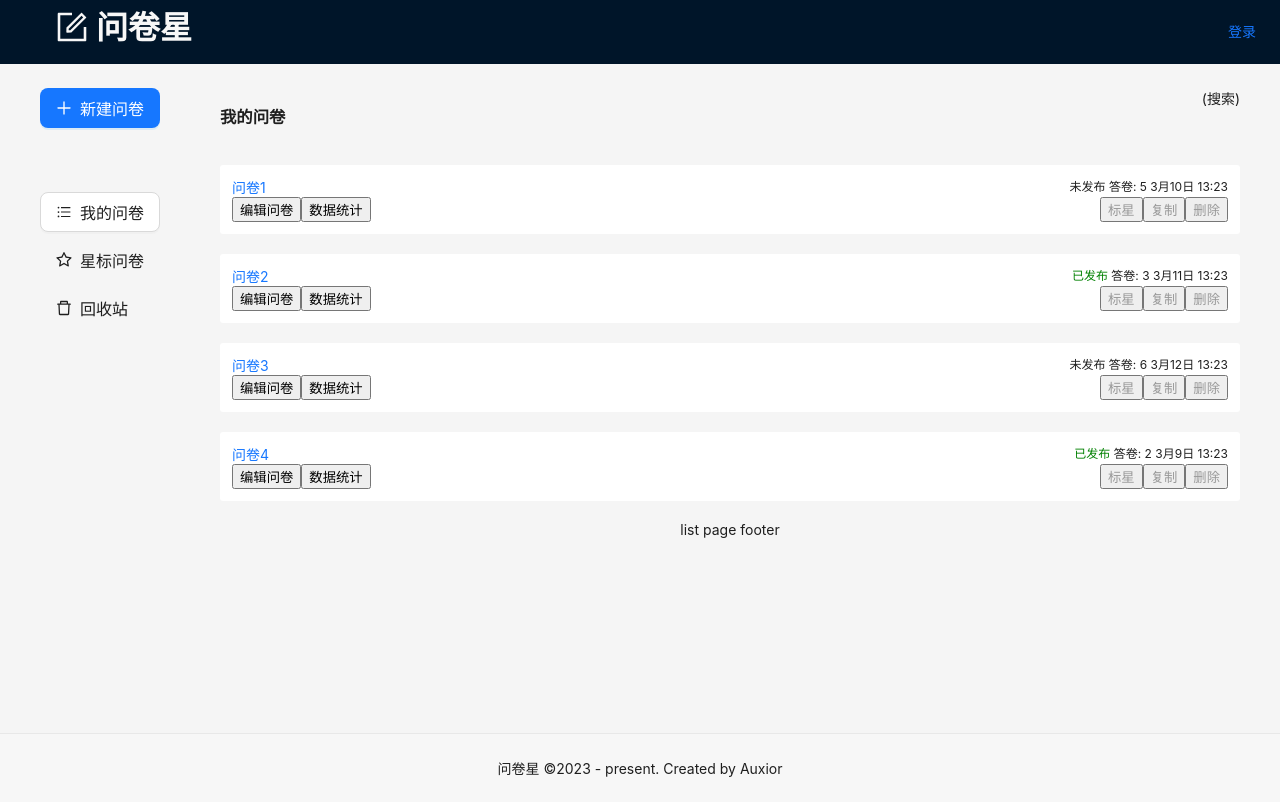
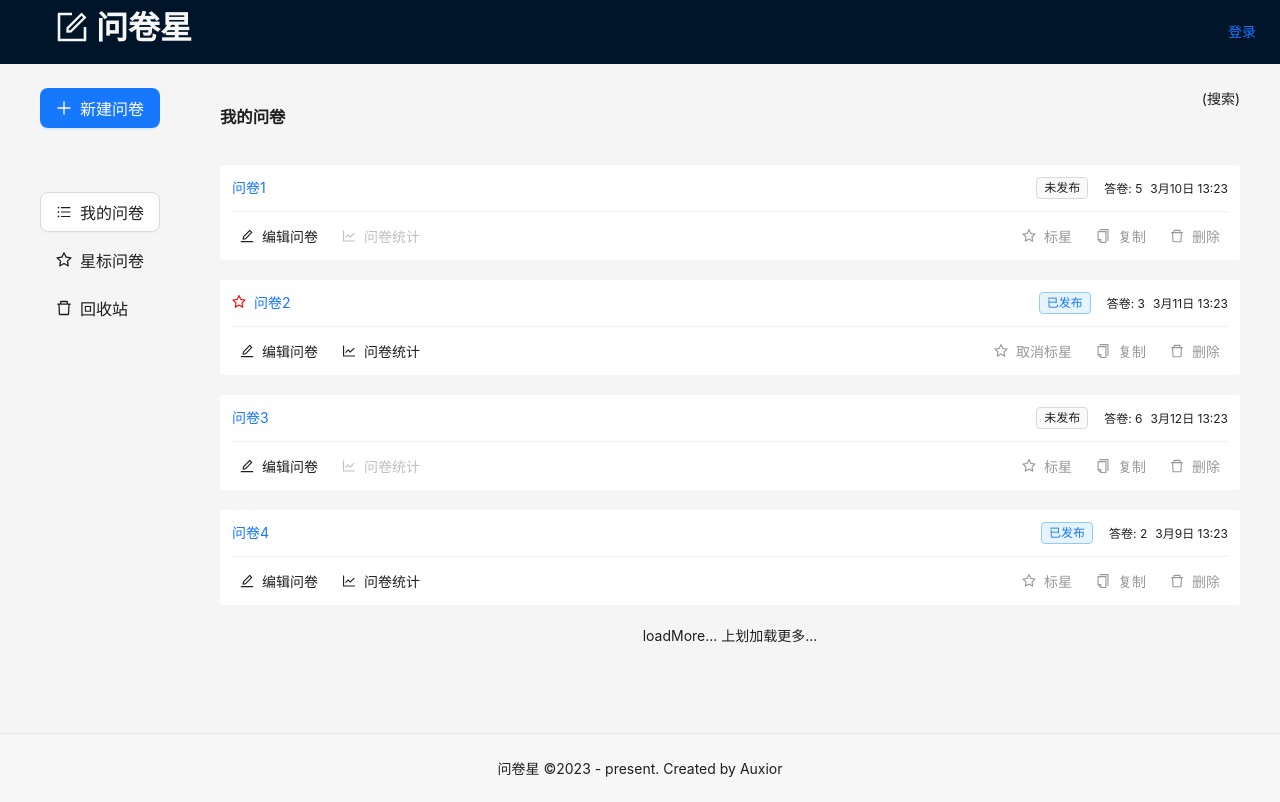
Before and after one commit to Auxior/sojump-fe, a React (Create React App) app: page /manage/list in a window 1280 px wide. Built offline with nearby package versions, Linux system fonts and the light colour scheme.

Commit message:
Add @ant-design/icons dependency and update QuestionCard component

```diff
--- a/package.json
+++ b/package.json
@@ -3,6 +3,7 @@
   "version": "0.1.0",
   "private": true,
   "dependencies": {
+    "@ant-design/icons": "^5.3.1",
     "@testing-library/jest-dom": "^5.17.0",
     "@testing-library/react": "^13.4.0",
     "@testing-library/user-event": "^13.5.0",
--- a/src/components/QuestionCard.tsx
+++ b/src/components/QuestionCard.tsx
@@ -1,4 +1,7 @@
 import React, { FC } from 'react'
+import { useNavigate, Link } from 'react-router-dom'
+import { Button, Space, Divider, Tag } from 'antd'
+import { EditOutlined, LineChartOutlined, StarOutlined, CopyOutlined, DeleteOutlined } from '@ant-design/icons'
 import styles from './QuestionCard.module.scss'
 
 type PropsType = {
@@ -11,31 +14,67 @@ type PropsType = {
 }
 
 const QuestionCard: FC<PropsType> = (props: PropsType) => {
-  const { _id, title, createdAt, answerCount, isPublished } = props
+  const nav = useNavigate()
+  const { _id, title, createdAt, answerCount, isPublished, isStar } = props
 
   return (
     <div className={styles.container}>
       <div className={styles.title}>
         <div className={styles.left}>
-          <a href="#">{title}</a>
+          <Link to={isPublished ? `/question/stat/${_id}` : `/question/edit/${_id}`}>
+            <Space>
+              {isStar && <StarOutlined style={{ color: 'red' }} />}
+              {title}
+            </Space>
+          </Link>
         </div>
         <div className={styles.right}>
-          {isPublished ? <span style={{ color: 'green' }}>已发布</span> : <span>未发布</span>}
-          &nbsp;
-          <span>答卷: {answerCount}</span>
-          &nbsp;
-          <span>{createdAt}</span>
+          <Space>
+            {isPublished ? <Tag color="processing">已发布</Tag> : <Tag>未发布</Tag>}
+            <span>答卷: {answerCount}</span>
+            <span>{createdAt}</span>
+          </Space>
         </div>
       </div>
+      <Divider style={{ margin: '12px 0' }} />
       <div className={styles['button-container']}>
         <div className={styles.left}>
-          <button>编辑问卷</button>
-          <button>数据统计</button>
+          <Space>
+            <Button
+              icon={<EditOutlined />}
+              type="text"
+              size="small"
+              onClick={() => {
+                nav(`/question/edit/${_id}`)
+              }}
+            >
+              编辑问卷
+            </Button>
+            <Button
+              icon={<LineChartOutlined />}
+              type="text"
+              size="small"
+              onClick={() => {
+                nav(`/question/stat/${_id}`)
+              }}
+              disabled={!isPublished}
+            >
+              问卷统计
+            </Button>
+          </Space>
         </div>
         <div className={styles.right}>
-          <button>标星</button>
-          <button>复制</button>
-          <button>删除</button>
+          <Space>
+            <Button type="text" icon={<StarOutlined />} size="small">
+              {isStar ? '取消标星' : '标星'}
+            </Button>
+            <Button type="text" icon={<CopyOutlined />} size="small">
+              复制
+            </Button>
+            <Button type="text" icon={<DeleteOutlined />} size="small">
+              删除
+            </Button>
+          </Space>
         </div>
       </div>
     </div>
--- a/src/pages/manage/List.tsx
+++ b/src/pages/manage/List.tsx
@@ -1,7 +1,7 @@
 import React, { FC, useState } from 'react'
 import { useTitle } from 'ahooks'
 import QuestionCard from '../../components/QuestionCard'
-import styles from './List.module.scss'
+import styles from './common.module.scss'
 
 const rawQuestionList = [
   {
@@ -52,13 +52,15 @@ const List: FC = () => {
         <div className={styles.right}> (搜索) </div>
       </div>
       <div className={styles.container}>
-        {questionList.map((q) => {
-          const { _id } = q
+        {/* 问卷列表 */}
+        {questionList.length > 0 &&
+          questionList.map((q) => {
+            const { _id } = q
 
-          return <QuestionCard key={_id} {...q} />
-        })}
+            return <QuestionCard key={_id} {...q} />
+          })}
       </div>
-      <div className={styles.footer}>list page footer</div>
+      <div className={styles.footer}>loadMore... 上划加载更多...</div>
     </>
   )
 }
```
Also changed, not shown: src/pages/manage/common.module.scss (renamed from src/pages/manage/List.module.scss), 1 other file (tests, documents, lock files or other folders).
